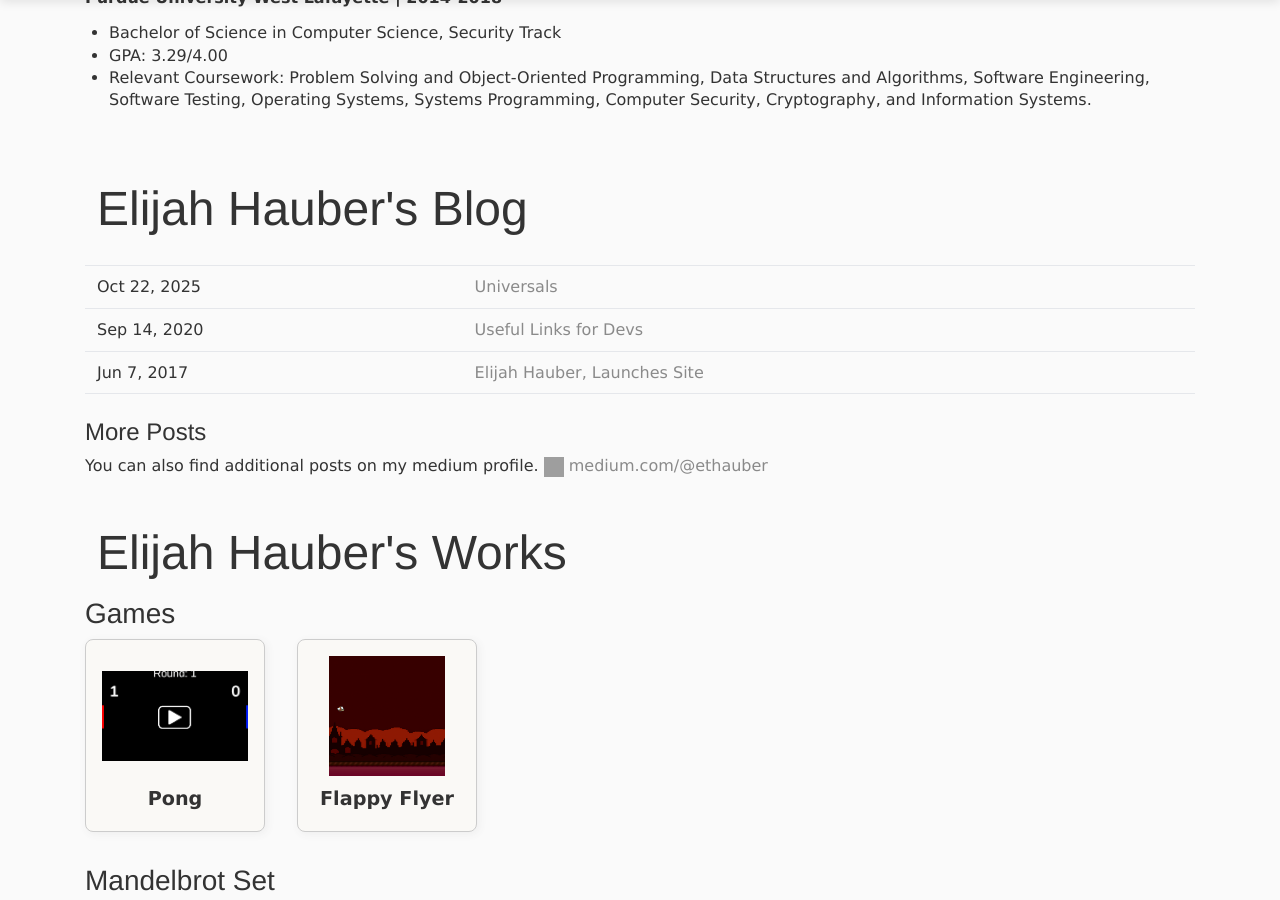
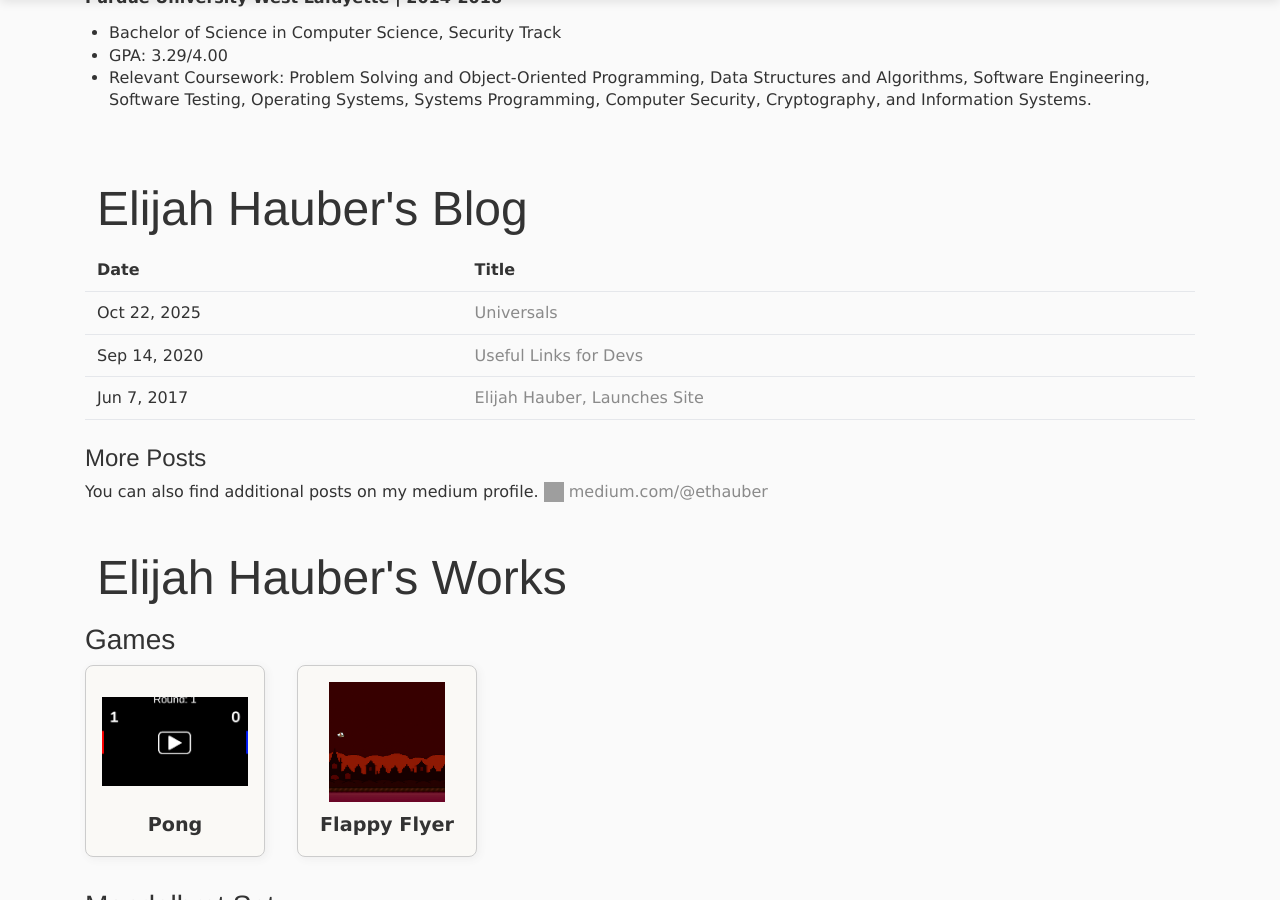
Before and after one commit to ethauber/ethauber.github.io, a Jekyll site: the page built from index.html, in a window 1280 px wide and 900 px high, scrolled down 2850 px. Built offline with Jekyll 4.4.1, drawn with Linux system fonts in a browser that asks for light colours; grey boxes are pictures that could not be loaded.

Commit message:
fix(index.html): update table headers and clean up code

```diff
--- a/index.html
+++ b/index.html
@@ -599,8 +599,8 @@ classes: landing-page
             <table class="posts">
               <thead>
                 <tr>
-                  <th scope="col"></th>
-                  <th scope="col"></th>
+                  <th scope="col">Date</th>
+                  <th scope="col">Title</th>
                 </tr>
               </thead>
               <tbody>
```
